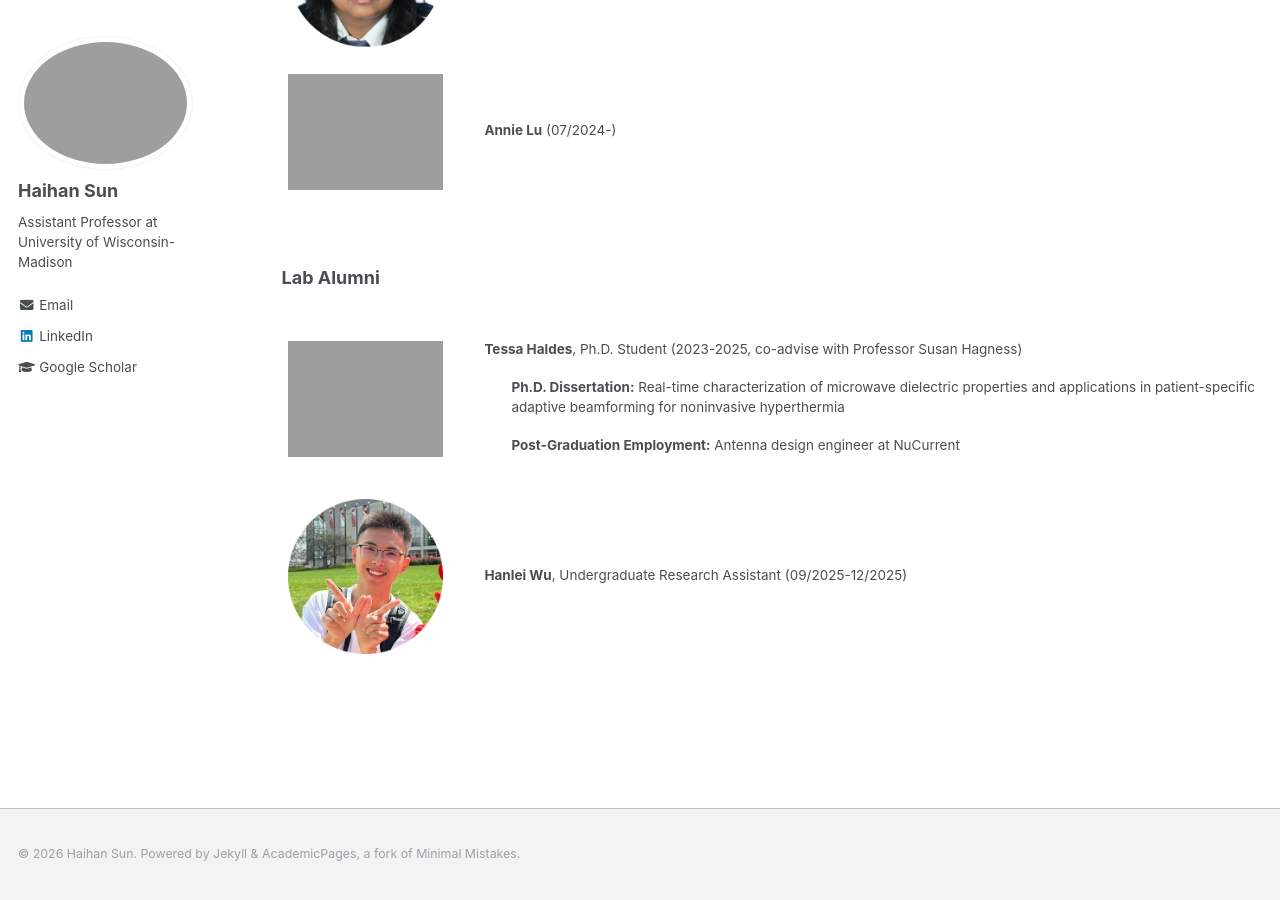
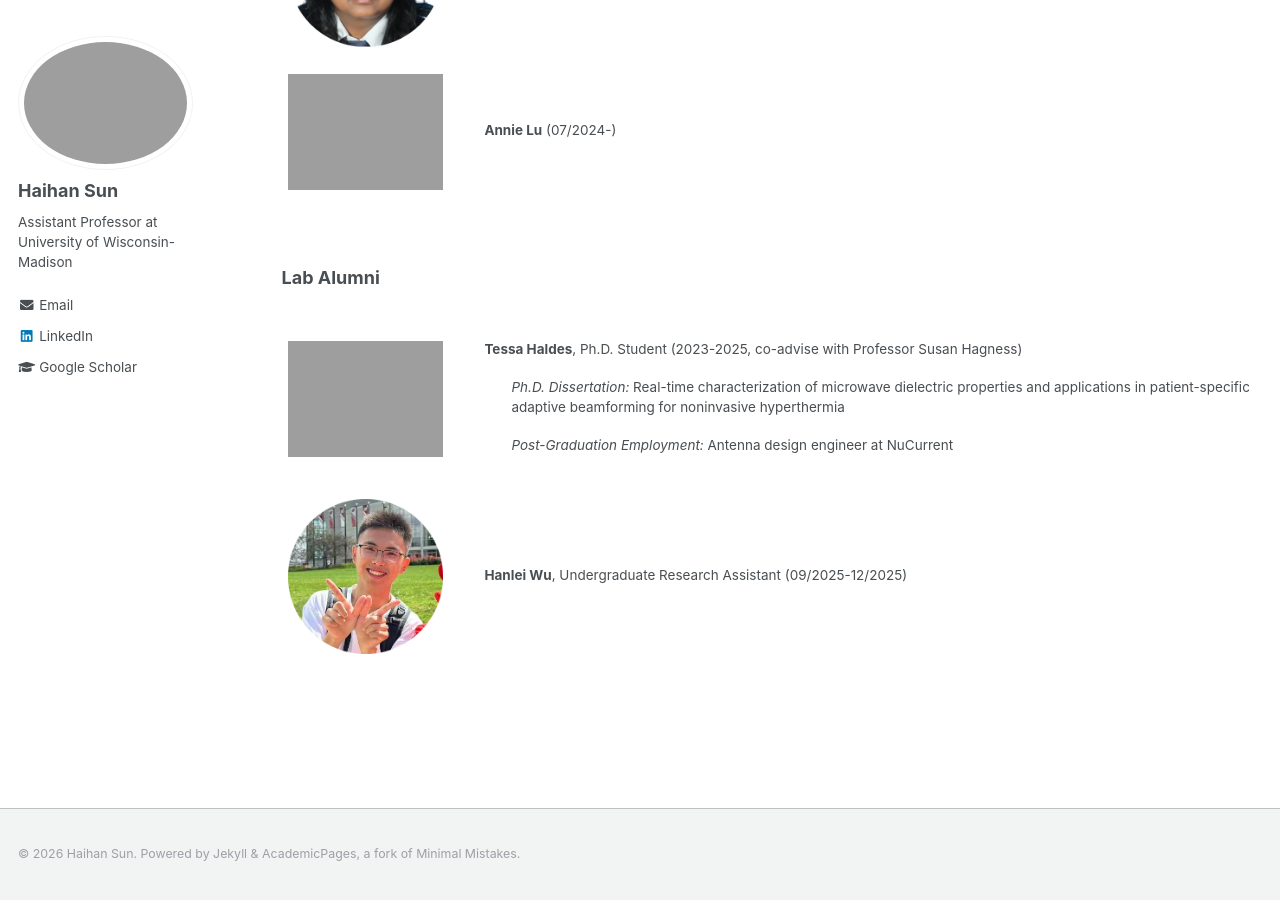
Before and after one commit to Haihan-Sun/Haihan-Sun.github.io, a Jekyll site: the page built from _pages/group.html, in a window 1280 px wide and 900 px high, scrolled down 983 px. Built offline with Jekyll 4.4.1, drawn with Linux system fonts in a browser that asks for light colours.

```diff
--- a/_pages/group.html
+++ b/_pages/group.html
@@ -87,10 +87,10 @@ author_profile: true
     </td>
   <td align="left"><p><b>Tessa Haldes</b>, Ph.D. Student (2023-2025, co-advise with Professor Susan Hagness) <br />
     <p style="margin-left: 2em;">
-    <b>Ph.D. Dissertation:</b> Real-time characterization of microwave dielectric properties and applications in patient-specific adaptive beamforming for noninvasive hyperthermia
+    <i>Ph.D. Dissertation:</i> Real-time characterization of microwave dielectric properties and applications in patient-specific adaptive beamforming for noninvasive hyperthermia
    </p>
    <p style="margin-left: 2em;">
-    <b>Post-Graduation Employment:</b> Antenna design engineer at NuCurrent <br>
+    <i>Post-Graduation Employment:</i> Antenna design engineer at NuCurrent <br>
    </p>
  </tr>
 </table>
```
